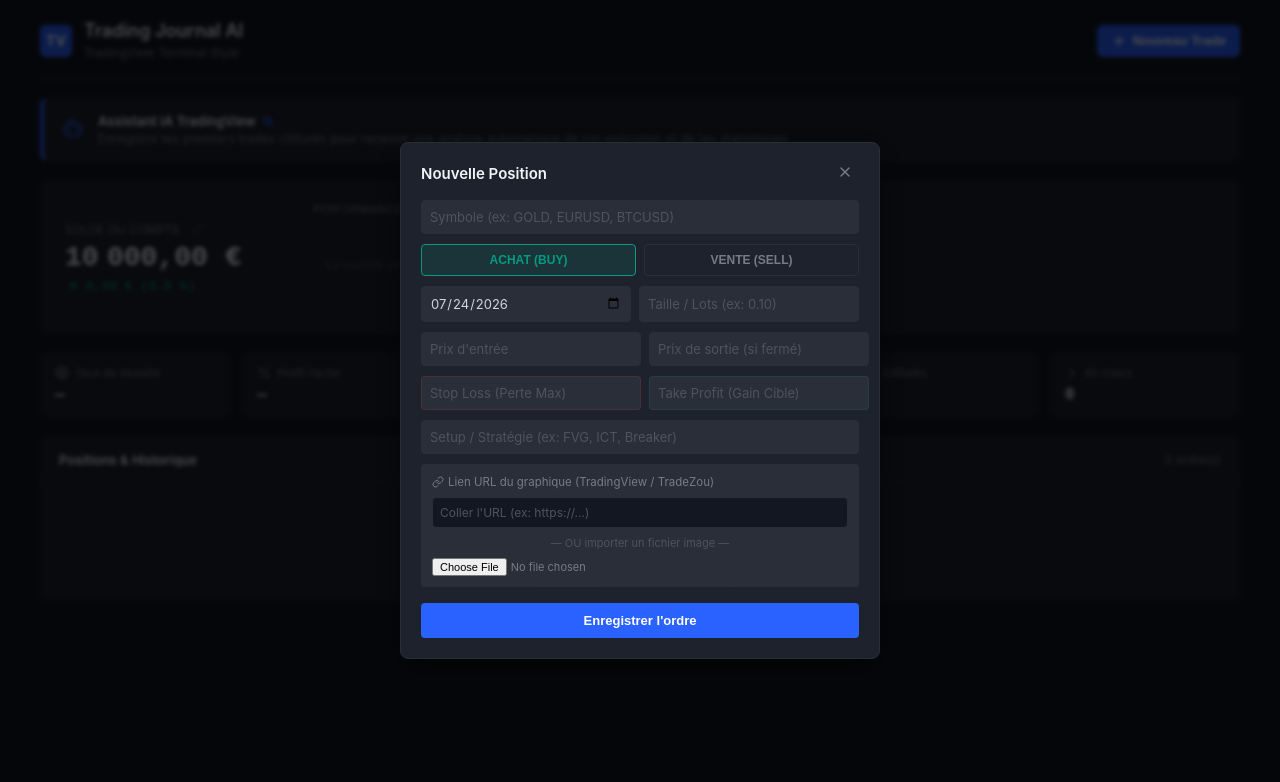
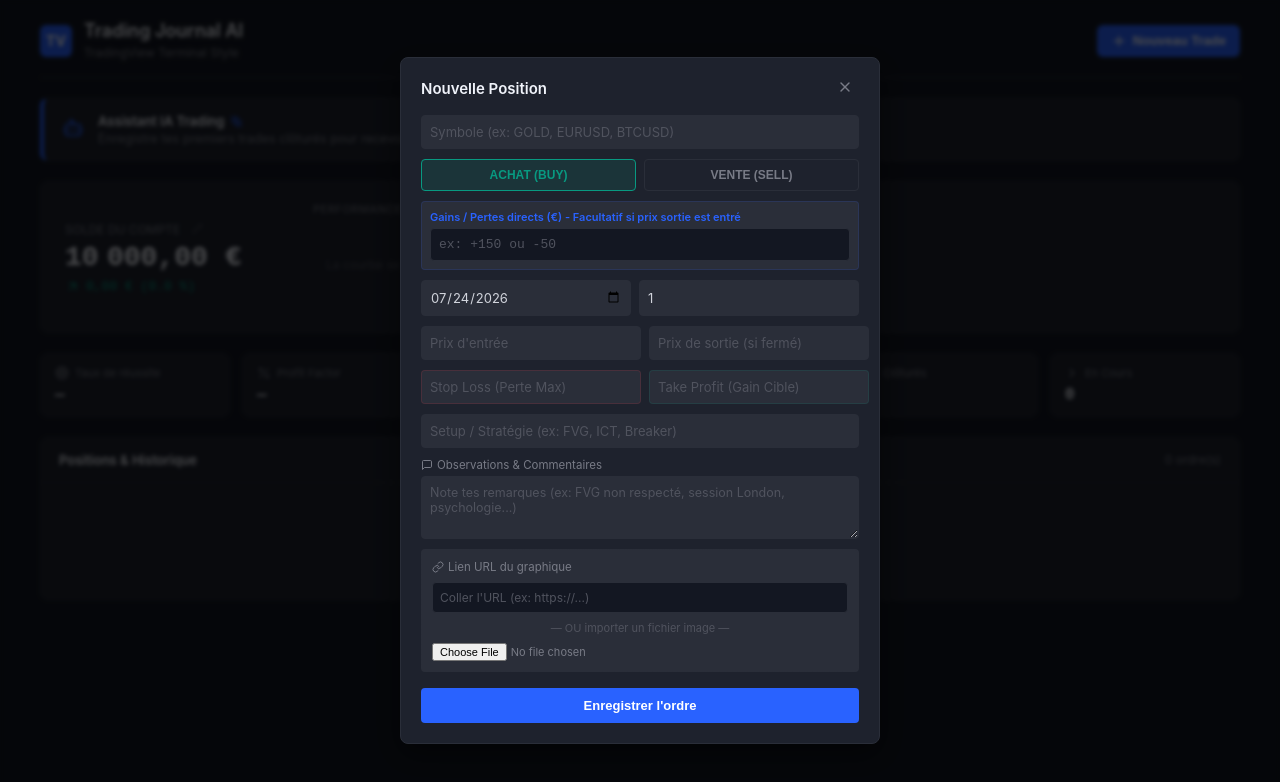
Before and after one commit to RoudiJefferson/Journal-trading-IA-, a React (Vite) app: page / in a window 1280 px wide. Both pictures are taken after a click on the button "Nouveau Trade". Shown: the top 782 px of the page. Built offline with nearby package versions, Linux system fonts and the light colour scheme.

Commit message:
Update App.jsx

```diff
--- a/src/App.jsx
+++ b/src/App.jsx
@@ -2,7 +2,7 @@ import React, { useState, useEffect, useMemo } from "react";
 import {
   Plus, X, Trash2, Pencil, TrendingUp, TrendingDown,
   Wallet, Target, Percent, ArrowUpRight, ArrowDownRight, ChevronRight, Image as ImageIcon,
-  Bot, Sparkles, CheckCircle2, AlertTriangle, ExternalLink, Link as LinkIcon, ShieldAlert
+  Bot, Sparkles, ExternalLink, Link as LinkIcon, MessageSquare
 } from "lucide-react";
 import {
   AreaChart, Area, XAxis, YAxis, Tooltip, ResponsiveContainer
@@ -22,7 +22,6 @@ if (typeof window !== "undefined" && !window.storage) {
   };
 }
 
-// Couleurs Style TradingView Dark Theme
 const COLORS = {
   bg: "#131722",
   surface: "#1E222D",
@@ -77,16 +76,24 @@ function fmtDate(d) {
 }
 
 function computePnl(t) {
+  // 1. Si un montant de P&L manuel est saisi
+  if (t.manualPnl !== "" && t.manualPnl !== null && t.manualPnl !== undefined) {
+    const val = parseNum(t.manualPnl);
+    const fees = parseNum(t.fees) || 0;
+    return val - fees;
+  }
+
+  // 2. Sinon, calcul automatique via le Prix de Sortie
   if (t.exitPrice === "" || t.exitPrice === null || t.exitPrice === undefined) return null;
   const entry = parseNum(t.entryPrice);
   const exit = parseNum(t.exitPrice);
-  const qty = parseNum(t.quantity);
+  const qty = parseNum(t.quantity) || 1;
   const fees = parseNum(t.fees) || 0;
 
   if (!exit && exit !== 0) return null;
 
   const dir = t.direction === "short" ? -1 : 1;
-  const raw = (exit - entry) * (qty || 1) * dir;
+  const raw = (exit - entry) * qty * dir;
   return raw - fees;
 }
 
@@ -109,9 +116,10 @@ const emptyForm = {
   entryPrice: "",
   exitDate: "",
   exitPrice: "",
+  manualPnl: "",
   stopLoss: "",
   takeProfit: "",
-  quantity: "",
+  quantity: "1",
   fees: "",
   strategy: "",
   notes: "",
@@ -209,7 +217,7 @@ export default function TradingJournal() {
     if (stats.closedCount === 0) {
       return {
         type: "info",
-        title: "Assistant IA TradingView",
+        title: "Assistant IA Trading",
         msg: "Enregistre tes premiers trades clôturés pour recevoir une analyse automatique de ton exécution et de tes statistiques.",
       };
     }
@@ -267,9 +275,10 @@ export default function TradingJournal() {
       entryPrice: t.entryPrice !== undefined && t.entryPrice !== null ? String(t.entryPrice) : "",
       exitDate: t.exitDate || "",
       exitPrice: t.exitPrice !== undefined && t.exitPrice !== null ? String(t.exitPrice) : "",
+      manualPnl: t.manualPnl !== undefined && t.manualPnl !== null ? String(t.manualPnl) : "",
       stopLoss: t.stopLoss !== undefined && t.stopLoss !== null ? String(t.stopLoss) : "",
       takeProfit: t.takeProfit !== undefined && t.takeProfit !== null ? String(t.takeProfit) : "",
-      quantity: t.quantity !== undefined && t.quantity !== null ? String(t.quantity) : "",
+      quantity: t.quantity !== undefined && t.quantity !== null ? String(t.quantity) : "1",
       fees: t.fees !== undefined && t.fees !== null ? String(t.fees) : "",
       strategy: t.strategy || "",
       notes: t.notes || "",
@@ -300,10 +309,12 @@ export default function TradingJournal() {
       entryDate: entryDateClean,
       entryPrice: parseNum(form.entryPrice),
       exitPrice: form.exitPrice === "" ? "" : parseNum(form.exitPrice),
+      manualPnl: form.manualPnl === "" ? "" : parseNum(form.manualPnl),
       stopLoss: form.stopLoss === "" ? "" : parseNum(form.stopLoss),
       takeProfit: form.takeProfit === "" ? "" : parseNum(form.takeProfit),
       quantity: parseNum(form.quantity) || 1,
       fees: parseNum(form.fees) || 0,
+      notes: form.notes || "",
     };
 
     if (editingId) {
@@ -348,7 +359,7 @@ export default function TradingJournal() {
       `}</style>
 
       <div style={{ maxWidth: 1200, margin: "0 auto" }}>
-        {/* Navigation Bar TradingView Style */}
+        {/* Navigation Bar */}
         <div style={{ display: "flex", alignItems: "center", justifyContent: "space-between", marginBottom: 20, paddingBottom: 16, borderBottom: `1px solid ${COLORS.border}` }}>
           <div style={{ display: "flex", alignItems: "center", gap: 12 }}>
             <div style={{ background: COLORS.accent, color: "#fff", width: 32, height: 32, borderRadius: 6, display: "flex", alignItems: "center", justifyContent: "center", fontWeight: 700, fontSize: 14 }}>TV</div>
@@ -422,7 +433,7 @@ export default function TradingJournal() {
           </div>
         </div>
 
-        {/* Stats Grid TradingView Style */}
+        {/* Stats Grid */}
         <div style={{ display: "grid", gridTemplateColumns: "repeat(auto-fit, minmax(160px, 1fr))", gap: 12, marginBottom: 20 }}>
           <StatCard icon={<Target size={14} />} label="Taux de réussite" value={stats.winRate === null ? "—" : `${stats.winRate.toFixed(1)} %`} />
           <StatCard icon={<Percent size={14} />} label="Profit Factor" value={stats.profitFactor === null ? "—" : stats.profitFactor === Infinity ? "∞" : stats.profitFactor.toFixed(2)} />
@@ -432,7 +443,7 @@ export default function TradingJournal() {
           <StatCard icon={<ChevronRight size={14} />} label="En Cours" value={stats.openCount} />
         </div>
 
-        {/* Table TradingView */}
+        {/* Table Trades */}
         <div className="tv-card" style={{ overflow: "hidden" }}>
           <div style={{ padding: "14px 18px", borderBottom: `1px solid ${COLORS.border}`, fontSize: 13, fontWeight: 600, color: "#F0F3FA", display: "flex", justifyContent: "space-between" }}>
             <span>Positions & Historique</span>
@@ -446,7 +457,7 @@ export default function TradingJournal() {
               <table style={{ width: "100%", borderCollapse: "collapse", fontSize: 12.5 }}>
                 <thead>
                   <tr style={{ textAlign: "left", color: COLORS.textMuted, fontSize: 11, borderBottom: `1px solid ${COLORS.border}` }}>
-                    {["Date", "Paire", "Sens", "Prix Entrée", "Stop Loss (Pertes)", "Take Profit (Gains)", "Prix Sortie", "R:R", "Profit / Perte (€)", "Stratégie", "Graphique", ""].map((h) => (
+                    {["Date", "Paire", "Sens", "Prix Entrée", "Stop Loss", "Take Profit", "Prix Sortie", "R:R", "Profit / Perte (€)", "Stratégie", "Observations", "Graphique", ""].map((h) => (
                       <th key={h} style={{ padding: "10px 14px", fontWeight: 500 }}>{h}</th>
                     ))}
                   </tr>
@@ -467,15 +478,26 @@ export default function TradingJournal() {
                             {t.direction === "long" ? "BUY" : "SELL"}
                           </span>
                         </td>
-                        <td style={{ padding: "10px 14px", fontFamily: FONT_MONO }}>{parseNum(t.entryPrice).toLocaleString("fr-FR")}</td>
+                        <td style={{ padding: "10px 14px", fontFamily: FONT_MONO }}>{t.entryPrice ? parseNum(t.entryPrice).toLocaleString("fr-FR") : "—"}</td>
                         <td style={{ padding: "10px 14px", fontFamily: FONT_MONO, color: COLORS.loss }}>{t.stopLoss ? parseNum(t.stopLoss).toLocaleString("fr-FR") : "—"}</td>
                         <td style={{ padding: "10px 14px", fontFamily: FONT_MONO, color: COLORS.gain }}>{t.takeProfit ? parseNum(t.takeProfit).toLocaleString("fr-FR") : "—"}</td>
-                        <td style={{ padding: "10px 14px", fontFamily: FONT_MONO }}>{isOpen ? <span style={{ color: COLORS.accent, fontSize: 11.5 }}>EN COURS</span> : parseNum(t.exitPrice).toLocaleString("fr-FR")}</td>
+                        <td style={{ padding: "10px 14px", fontFamily: FONT_MONO }}>{isOpen ? <span style={{ color: COLORS.accent, fontSize: 11.5 }}>EN COURS</span> : t.exitPrice ? parseNum(t.exitPrice).toLocaleString("fr-FR") : "—"}</td>
                         <td style={{ padding: "10px 14px", fontFamily: FONT_MONO, color: COLORS.textMuted }}>{rr ? `1:${rr}` : "—"}</td>
                         <td style={{ padding: "10px 14px", fontFamily: FONT_MONO, fontWeight: 600, color: isOpen ? COLORS.textMuted : pnl >= 0 ? COLORS.gain : COLORS.loss }}>
                           {isOpen ? "—" : fmtMoney(pnl)}
                         </td>
                         <td style={{ padding: "10px 14px", color: COLORS.textMuted }}>{t.strategy || "—"}</td>
+                        <td style={{ padding: "10px 14px", color: COLORS.textMuted, maxWidth: 180, whiteSpace: "nowrap", overflow: "hidden", textOverflow: "ellipsis" }} title={t.notes}>
+                          {t.notes ? (
+                            <span style={{ display: "inline-flex", alignItems: "center", gap: 4, color: COLORS.text }}>
+                              <MessageSquare size={12} style={{ color: COLORS.accent, flexShrink: 0 }} />
+                              {t.notes}
+                            </span>
+                          ) : (
+                            <span style={{ color: COLORS.textFaint }}>—</span>
+                          )}
+                        </td>
+
                         <td style={{ padding: "10px 14px" }}>
                           {t.screenshot ? (
                             <div style={{ display: "flex", gap: 6 }}>
@@ -513,7 +535,7 @@ export default function TradingJournal() {
       {/* Modal Form */}
       {modalOpen && (
         <div style={{ position: "fixed", inset: 0, background: "rgba(0, 0, 0, 0.7)", backdropFilter: "blur(2px)", display: "flex", alignItems: "center", justifyContent: "center", zIndex: 50, padding: 16 }}>
-          <div className="tv-card" style={{ width: "100%", maxWidth: 480, padding: 20, boxShadow: "0 10px 30px rgba(0,0,0,0.5)" }}>
+          <div className="tv-card" style={{ width: "100%", maxWidth: 480, padding: 20, boxShadow: "0 10px 30px rgba(0,0,0,0.5)", maxHeight: "90vh", overflowY: "auto" }}>
             <div style={{ display: "flex", justifyContent: "space-between", marginBottom: 16, alignItems: "center" }}>
               <div style={{ fontWeight: 600, fontSize: 15, color: "#F0F3FA" }}>{editingId ? "Modifier la Position" : "Nouvelle Position"}</div>
               <button onClick={() => setModalOpen(false)} style={{ background: "none", border: "none", color: COLORS.textMuted, cursor: "pointer" }}><X size={16} /></button>
@@ -526,9 +548,23 @@ export default function TradingJournal() {
                 <button type="button" onClick={() => setForm({ ...form, direction: "short" })} style={{ flex: 1, padding: 8, background: form.direction === "short" ? COLORS.lossSoft : "transparent", color: form.direction === "short" ? COLORS.loss : COLORS.textMuted, border: `1px solid ${form.direction === "short" ? COLORS.loss : COLORS.border}`, borderRadius: 4, cursor: "pointer", fontWeight: 600, fontSize: 12 }}>VENTE (SELL)</button>
               </div>
 
+              {/* Champ P&L Direct / Manuel */}
+              <div style={{ background: COLORS.surfaceAlt, border: `1px solid ${COLORS.accentSoft}`, borderRadius: 4, padding: 8, display: "flex", flexDirection: "column", gap: 4 }}>
+                <label style={{ fontSize: 11, color: COLORS.accent, fontWeight: 600 }}>
+                  Gains / Pertes directs (€) - Facultatif si prix sortie est entré
+                </label>
+                <input
+                  type="text"
+                  placeholder="ex: +150 ou -50"
+                  value={form.manualPnl}
+                  onChange={(e) => setForm({ ...form, manualPnl: e.target.value })}
+                  style={{ background: COLORS.bg, border: `1px solid ${COLORS.border}`, borderRadius: 4, padding: 8, color: COLORS.text, fontSize: 13, fontFamily: FONT_MONO }}
+                />
+              </div>
+
               <div style={{ display: "flex", gap: 8 }}>
                 <input type="date" value={form.entryDate} onChange={(e) => setForm({ ...form, entryDate: e.target.value })} style={{ flex: 1, background: COLORS.surfaceAlt, border: `1px solid ${COLORS.border}`, borderRadius: 4, padding: 8, color: COLORS.text, fontSize: 13 }} />
-                <input type="text" placeholder="Taille / Lots (ex: 0.10)" value={form.quantity} onChange={(e) => setForm({ ...form, quantity: e.target.value })} style={{ flex: 1, background: COLORS.surfaceAlt, border: `1px solid ${COLORS.border}`, borderRadius: 4, padding: 8, color: COLORS.text, fontSize: 13 }} />
+                <input type="text" placeholder="Taille / Lots (ex: 1)" value={form.quantity} onChange={(e) => setForm({ ...form, quantity: e.target.value })} style={{ flex: 1, background: COLORS.surfaceAlt, border: `1px solid ${COLORS.border}`, borderRadius: 4, padding: 8, color: COLORS.text, fontSize: 13 }} />
               </div>
 
               <div style={{ display: "flex", gap: 8 }}>
@@ -536,7 +572,6 @@ export default function TradingJournal() {
                 <input type="text" placeholder="Prix de sortie (si fermé)" value={form.exitPrice} onChange={(e) => setForm({ ...form, exitPrice: e.target.value })} style={{ flex: 1, background: COLORS.surfaceAlt, border: `1px solid ${COLORS.border}`, borderRadius: 4, padding: 8, color: COLORS.text, fontSize: 13 }} />
               </div>
 
-              {/* Nouveaux Champs Profit / Perte (Stop Loss & Take Profit) */}
               <div style={{ display: "flex", gap: 8 }}>
                 <input type="text" placeholder="Stop Loss (Perte Max)" value={form.stopLoss} onChange={(e) => setForm({ ...form, stopLoss: e.target.value })} style={{ flex: 1, background: COLORS.surfaceAlt, border: `1px solid ${COLORS.lossSoft}`, borderRadius: 4, padding: 8, color: COLORS.loss, fontSize: 13 }} />
                 <input type="text" placeholder="Take Profit (Gain Cible)" value={form.takeProfit} onChange={(e) => setForm({ ...form, takeProfit: e.target.value })} style={{ flex: 1, background: COLORS.surfaceAlt, border: `1px solid ${COLORS.gainSoft}`, borderRadius: 4, padding: 8, color: COLORS.gain, fontSize: 13 }} />
@@ -544,10 +579,22 @@ export default function TradingJournal() {
 
               <input placeholder="Setup / Stratégie (ex: FVG, ICT, Breaker)" value={form.strategy} onChange={(e) => setForm({ ...form, strategy: e.target.value })} style={{ background: COLORS.surfaceAlt, border: `1px solid ${COLORS.border}`, borderRadius: 4, padding: 8, color: COLORS.text, fontSize: 13 }} />
 
-              {/* Champ d'URL de screenshot ou fichier */}
+              <div style={{ display: "flex", flexDirection: "column", gap: 4 }}>
+                <label style={{ fontSize: 11.5, color: COLORS.textMuted, display: "flex", alignItems: "center", gap: 4 }}>
+                  <MessageSquare size={12} /> Observations & Commentaires
+                </label>
+                <textarea
+                  rows={3}
+                  placeholder="Note tes remarques (ex: FVG non respecté, session London, psychologie...)"
+                  value={form.notes}
+                  onChange={(e) => setForm({ ...form, notes: e.target.value })}
+                  style={{ background: COLORS.surfaceAlt, border: `1px solid ${COLORS.border}`, borderRadius: 4, padding: 8, color: COLORS.text, fontSize: 12.5, resize: "vertical" }}
+                />
+              </div>
+
               <div style={{ background: COLORS.surfaceAlt, border: `1px dashed ${COLORS.border}`, borderRadius: 4, padding: 10, display: "flex", flexDirection: "column", gap: 8 }}>
                 <div style={{ fontSize: 11.5, color: COLORS.textMuted, display: "flex", alignItems: "center", gap: 4 }}>
-                  <LinkIcon size={12} /> Lien URL du graphique (TradingView / TradeZou)
+                  <LinkIcon size={12} /> Lien URL du graphique
                 </div>
                 <input
                   type="text"
```
